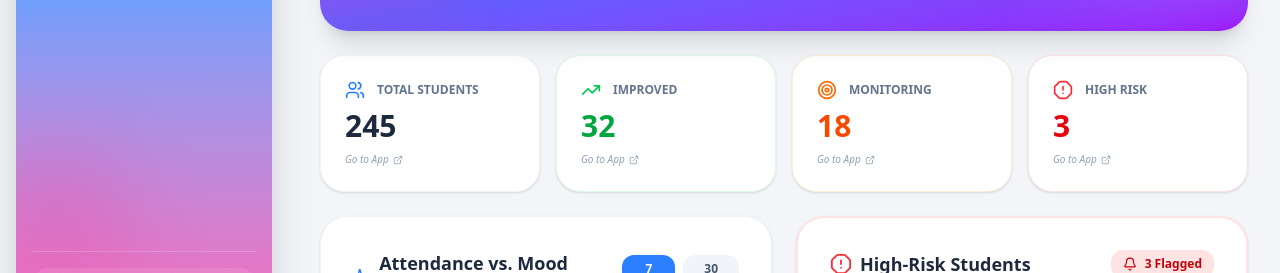
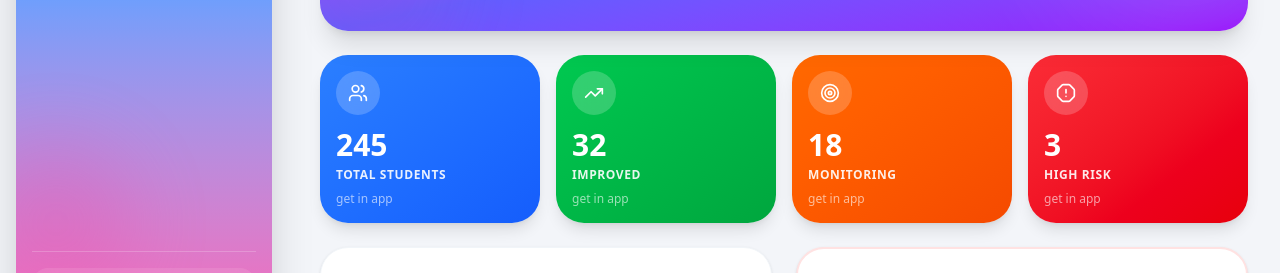
Before and after one commit to RAVI8054/Krimson-OS, a React (Vite) app: page /dashboard/counselor/wellbeing in a window 1280 px wide. Shown: the part 441-714 px from the top of the page. Built offline with nearby package versions, Linux system fonts and the light colour scheme; no server answers.

Commit message:
add code

```diff
--- a/src/components/navigation/counselor/Sidebar.jsx
+++ b/src/components/navigation/counselor/Sidebar.jsx
@@ -60,7 +60,7 @@ const Sidebar = ({ isOpen, onClose }) => {
         </div>
 
         {/* Navigation */}
-        <div className="flex-1 overflow-y-auto space-y-1 relative z-10 custom-scrollbar">
+        <div className="flex-1 overflow-y-auto overflow-x-hidden space-y-1 relative z-10 custom-scrollbar">
           {menuItems.map((item, index) => (
             <NavLink
               key={index}
--- a/src/pages/dashboards/counselor/InterventionCaseDashboard.jsx
+++ b/src/pages/dashboards/counselor/InterventionCaseDashboard.jsx
@@ -54,7 +54,7 @@ const InterventionCaseDashboard = () => {
     const hasUpcomingReminder = data.nextFollowUp && new Date(data.nextFollowUp) - new Date() < 3 * 24 * 60 * 60 * 1000;
 
     return (
-      <div className="bg-white p-6 rounded-3xl shadow-sm border-2 border-slate-100 hover:shadow-lg transition-all relative overflow-hidden group">
+      <div className="bg-white p-6 rounded-3xl shadow-md border border-slate-200 hover:shadow-2xl hover:scale-[1.02] transition-all duration-300 relative overflow-hidden group cursor-pointer">
         {/* Severity Corner */}
         {data.severity === 'High' && (
           <div className="absolute top-0 right-0 w-0 h-0 border-l-[60px] border-l-transparent border-t-[60px] border-t-red-500 opacity-20"></div>
@@ -177,39 +177,43 @@ const InterventionCaseDashboard = () => {
 
       {/* Stats */}
       <div className="grid grid-cols-1 md:grid-cols-4 gap-4">
-        <div className="bg-gradient-to-br from-blue-500 to-blue-600 text-white p-6 rounded-3xl shadow-lg">
+        <div className="bg-gradient-to-br from-blue-500 to-blue-600 text-white p-6 rounded-3xl shadow-lg hover:shadow-2xl hover:scale-105 transition-all duration-300 cursor-pointer">
           <div className="flex items-center justify-between mb-2">
-            <Shield size={24} className="opacity-80" />
+            <Shield size={24} className="opacity-90" />
           </div>
           <h3 className="text-3xl font-bold mb-1">5</h3>
-          <p className="text-sm opacity-90">Active Cases</p>
+          <p className="text-sm opacity-90 font-medium">Active Cases</p>
+          <p className="text-xs opacity-60 mt-2">get in app</p>
         </div>
-        <div className="bg-white p-6 rounded-3xl shadow-sm border border-slate-100">
+        <div className="bg-gradient-to-br from-orange-500 to-orange-600 text-white p-6 rounded-3xl shadow-lg hover:shadow-2xl hover:scale-105 transition-all duration-300 cursor-pointer">
           <div className="flex items-center justify-between mb-2">
-            <Bell size={24} className="text-orange-500" />
+            <Bell size={24} className="opacity-90" />
           </div>
-          <h3 className="text-3xl font-bold text-slate-800 mb-1">12</h3>
-          <p className="text-sm text-slate-500">Follow-ups Due</p>
+          <h3 className="text-3xl font-bold mb-1">12</h3>
+          <p className="text-sm opacity-90 font-medium">Follow-ups Due</p>
+          <p className="text-xs opacity-60 mt-2">get in app</p>
         </div>
-        <div className="bg-white p-6 rounded-3xl shadow-sm border border-slate-100">
+        <div className="bg-gradient-to-br from-green-500 to-green-600 text-white p-6 rounded-3xl shadow-lg hover:shadow-2xl hover:scale-105 transition-all duration-300 cursor-pointer">
           <div className="flex items-center justify-between mb-2">
-            <CheckCircle size={24} className="text-green-500" />
+            <CheckCircle size={24} className="opacity-90" />
           </div>
-          <h3 className="text-3xl font-bold text-slate-800 mb-1">28</h3>
-          <p className="text-sm text-slate-500">Resolved YTD</p>
+          <h3 className="text-3xl font-bold mb-1">28</h3>
+          <p className="text-sm opacity-90 font-medium">Resolved YTD</p>
+          <p className="text-xs opacity-60 mt-2">get in app</p>
         </div>
-        <div className="bg-white p-6 rounded-3xl shadow-sm border border-slate-100">
+        <div className="bg-gradient-to-br from-purple-500 to-purple-600 text-white p-6 rounded-3xl shadow-lg hover:shadow-2xl hover:scale-105 transition-all duration-300 cursor-pointer">
           <div className="flex items-center justify-between mb-2">
-            <TrendingUp size={24} className="text-purple-500" />
+            <TrendingUp size={24} className="opacity-90" />
           </div>
-          <h3 className="text-3xl font-bold text-slate-800 mb-1">87%</h3>
-          <p className="text-sm text-slate-500">Success Rate</p>
+          <h3 className="text-3xl font-bold mb-1">87%</h3>
+          <p className="text-sm opacity-90 font-medium">Success Rate</p>
+          <p className="text-xs opacity-60 mt-2">get in app</p>
         </div>
       </div>
 
       {/* Filter Bar */}
-      <div className="bg-white rounded-2xl p-4 shadow-sm flex flex-wrap gap-2 items-center">
-        <div className="flex items-center gap-2 text-sm font-bold text-slate-600">
+      <div className="bg-white/80 backdrop-blur-md rounded-2xl p-5 shadow-lg border border-slate-200 flex flex-wrap gap-3 items-center">
+        <div className="flex items-center gap-2 text-sm font-bold text-slate-700">
           <Filter size={16} />
           Filter:
         </div>
@@ -217,10 +221,10 @@ const InterventionCaseDashboard = () => {
           <button
             key={status}
             onClick={() => setFilterStatus(status)}
-            className={`px-4 py-2 rounded-xl text-sm font-bold transition-all ${
+            className={`px-5 py-2.5 rounded-xl text-sm font-bold transition-all duration-300 ${
               filterStatus === status
-                ? 'bg-gradient-to-r from-blue-500 to-indigo-500 text-white shadow-md'
-                : 'bg-slate-100 text-slate-600 hover:bg-slate-200'
+                ? 'bg-gradient-to-r from-blue-500 to-indigo-600 text-white shadow-lg scale-105'
+                : 'bg-slate-100 text-slate-600 hover:bg-slate-200 hover:scale-105'
             }`}>
             {status}
           </button>
--- a/src/pages/dashboards/counselor/StudentBehaviorLog.jsx
+++ b/src/pages/dashboards/counselor/StudentBehaviorLog.jsx
@@ -81,21 +81,42 @@ const StudentBehaviorLog = () => {
 
       {/* Stats Summary */}
       <div className="grid grid-cols-1 md:grid-cols-3 gap-6">
-        {stats.map((stat, index) => (
-          <div key={index} className={`${stat.bg} p-6 rounded-3xl border ${stat.border} flex items-center gap-4 hover:shadow-md transition-all`}>
-            <div className={`p-4 bg-white rounded-2xl ${stat.color} shadow-sm`}>
-              <stat.icon size={28} />
-            </div>
-            <div>
-              <p className={`text-3xl font-extrabold ${stat.color.replace('text-', 'text-opacity-80 text-').replace('500', '700')}`}>
-                {stat.value}
-              </p>
-              <p className={`text-xs font-bold uppercase tracking-wider ${stat.color.replace('500', '600')}`}>
-                {stat.title}
-              </p>
+        <div className="bg-gradient-to-br from-green-500 to-green-600 text-white p-4 rounded-3xl shadow-lg hover:shadow-2xl hover:scale-105 transition-all duration-300 cursor-pointer">
+          <div className="flex items-center justify-between mb-3">
+            <div className="p-3 bg-white/20 backdrop-blur-sm rounded-2xl">
+              <Smile size={24} />
             </div>
           </div>
-        ))}
+          <div>
+            <p className="text-3xl font-extrabold mb-1">12</p>
+            <p className="text-xs font-bold uppercase tracking-wider opacity-90">Positive Merits</p>
+            <p className="text-xs opacity-60 mt-2">get in app</p>
+          </div>
+        </div>
+        <div className="bg-gradient-to-br from-red-500 to-red-600 text-white p-4 rounded-3xl shadow-lg hover:shadow-2xl hover:scale-105 transition-all duration-300 cursor-pointer">
+          <div className="flex items-center justify-between mb-3">
+            <div className="p-3 bg-white/20 backdrop-blur-sm rounded-2xl">
+              <Frown size={24} />
+            </div>
+          </div>
+          <div>
+            <p className="text-3xl font-extrabold mb-1">5</p>
+            <p className="text-xs font-bold uppercase tracking-wider opacity-90">Incidents / Concerns</p>
+            <p className="text-xs opacity-60 mt-2">get in app</p>
+          </div>
+        </div>
+        <div className="bg-gradient-to-br from-blue-500 to-blue-600 text-white p-4 rounded-3xl shadow-lg hover:shadow-2xl hover:scale-105 transition-all duration-300 cursor-pointer">
+          <div className="flex items-center justify-between mb-3">
+            <div className="p-3 bg-white/20 backdrop-blur-sm rounded-2xl">
+              <FileText size={24} />
+            </div>
+          </div>
+          <div>
+            <p className="text-3xl font-extrabold mb-1">8</p>
+            <p className="text-xs font-bold uppercase tracking-wider opacity-90">Parent Reports</p>
+            <p className="text-xs opacity-60 mt-2">get in app</p>
+          </div>
+        </div>
       </div>
 
       {/* Main Content Area */}
--- a/src/pages/dashboards/counselor/WellbeingTrends.jsx
+++ b/src/pages/dashboards/counselor/WellbeingTrends.jsx
@@ -90,48 +90,52 @@ const WellbeingTrends = () => {
 
       {/* Quick Stats */}
       <div className="grid grid-cols-2 md:grid-cols-4 gap-4">
-        <div className="bg-white p-6 rounded-2xl shadow-sm border border-slate-100">
-          <div className="flex items-center gap-3 mb-2">
-            <Users size={20} className="text-blue-500" />
-            <span className="text-xs font-bold text-slate-500 uppercase">Total Students</span>
+        <div className="bg-gradient-to-br from-blue-500 to-blue-600 text-white p-4 rounded-3xl shadow-lg hover:shadow-2xl hover:scale-105 transition-all duration-300 cursor-pointer">
+          <div className="flex items-center justify-between mb-3">
+            <div className="p-3 bg-white/20 backdrop-blur-sm rounded-2xl">
+              <Users size={20} />
+            </div>
           </div>
-          <div className="text-3xl font-bold text-slate-800 mb-2">245</div>
-          <div className="flex items-center gap-1 text-[10px] text-slate-400 italic">
-            <span>Go to App</span>
-            <ExternalLink size={10} />
+          <div>
+            <p className="text-3xl font-extrabold mb-1">245</p>
+            <p className="text-xs font-bold uppercase tracking-wider opacity-90">Total Students</p>
+            <p className="text-xs opacity-60 mt-2">get in app</p>
           </div>
         </div>
-        <div className="bg-white p-6 rounded-2xl shadow-sm border border-green-100">
-          <div className="flex items-center gap-3 mb-2">
-            <TrendingUp size={20} className="text-green-500" />
-            <span className="text-xs font-bold text-slate-500 uppercase">Improved</span>
+        <div className="bg-gradient-to-br from-green-500 to-green-600 text-white p-4 rounded-3xl shadow-lg hover:shadow-2xl hover:scale-105 transition-all duration-300 cursor-pointer">
+          <div className="flex items-center justify-between mb-3">
+            <div className="p-3 bg-white/20 backdrop-blur-sm rounded-2xl">
+              <TrendingUp size={20} />
+            </div>
           </div>
-          <div className="text-3xl font-bold text-green-600 mb-2">32</div>
-          <div className="flex items-center gap-1 text-[10px] text-slate-400 italic">
-            <span>Go to App</span>
-            <ExternalLink size={10} />
+          <div>
+            <p className="text-3xl font-extrabold mb-1">32</p>
+            <p className="text-xs font-bold uppercase tracking-wider opacity-90">Improved</p>
+            <p className="text-xs opacity-60 mt-2">get in app</p>
           </div>
         </div>
-        <div className="bg-white p-6 rounded-2xl shadow-sm border border-orange-100">
-          <div className="flex items-center gap-3 mb-2">
-            <Target size={20} className="text-orange-500" />
-            <span className="text-xs font-bold text-slate-500 uppercase">Monitoring</span>
+        <div className="bg-gradient-to-br from-orange-500 to-orange-600 text-white p-4 rounded-3xl shadow-lg hover:shadow-2xl hover:scale-105 transition-all duration-300 cursor-pointer">
+          <div className="flex items-center justify-between mb-3">
+            <div className="p-3 bg-white/20 backdrop-blur-sm rounded-2xl">
+              <Target size={20} />
+            </div>
           </div>
-          <div className="text-3xl font-bold text-orange-600 mb-2">18</div>
-          <div className="flex items-center gap-1 text-[10px] text-slate-400 italic">
-            <span>Go to App</span>
-            <ExternalLink size={10} />
+          <div>
+            <p className="text-3xl font-extrabold mb-1">18</p>
+            <p className="text-xs font-bold uppercase tracking-wider opacity-90">Monitoring</p>
+            <p className="text-xs opacity-60 mt-2">get in app</p>
           </div>
         </div>
-        <div className="bg-white p-6 rounded-2xl shadow-sm border border-red-100">
-          <div className="flex items-center gap-3 mb-2">
-            <AlertOctagon size={20} className="text-red-500" />
-            <span className="text-xs font-bold text-slate-500 uppercase">High Risk</span>
+        <div className="bg-gradient-to-br from-red-500 to-red-600 text-white p-4 rounded-3xl shadow-lg hover:shadow-2xl hover:scale-105 transition-all duration-300 cursor-pointer">
+          <div className="flex items-center justify-between mb-3">
+            <div className="p-3 bg-white/20 backdrop-blur-sm rounded-2xl">
+              <AlertOctagon size={20} />
+            </div>
           </div>
-          <div className="text-3xl font-bold text-red-600 mb-2">{wellbeing.highRiskStudents}</div>
-          <div className="flex items-center gap-1 text-[10px] text-slate-400 italic">
-            <span>Go to App</span>
-            <ExternalLink size={10} />
+          <div>
+            <p className="text-3xl font-extrabold mb-1">{wellbeing.highRiskStudents}</p>
+            <p className="text-xs font-bold uppercase tracking-wider opacity-90">High Risk</p>
+            <p className="text-xs opacity-60 mt-2">get in app</p>
           </div>
         </div>
       </div>
```
